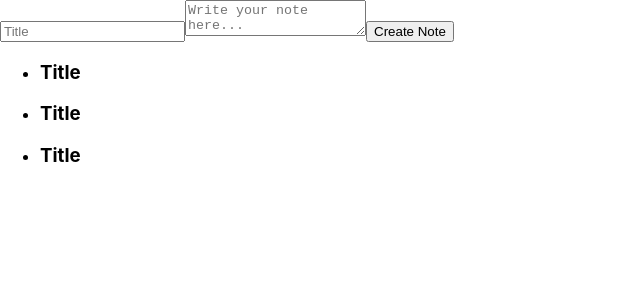
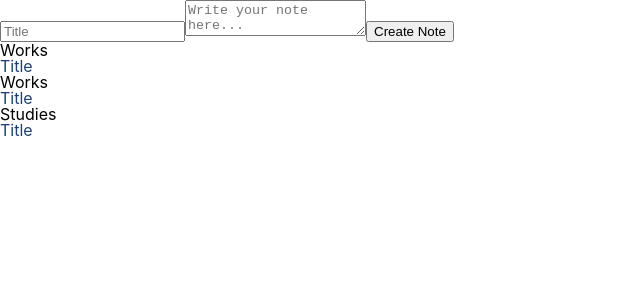
Before and after one commit to Isaachintosh/rnotes, a React (Create React App) app in the folder rnotes/: page / in a window 1280 px wide. Shown: the top 300 px of the page, without its empty margins (0-640 px from the left). Built offline with nearby package versions, Linux system fonts and the light colour scheme.

Commit message:
the notes has been update

```diff
--- a/rnotes/src/components/cardNote.jsx
+++ b/rnotes/src/components/cardNote/cardNote.jsx
@@ -1,9 +1,10 @@
 import React, { Component } from 'react';
+import './style.css'
 
 class CardNote extends Component {
     render() {
         return (
-            <section>
+            <section className="card-note">
                 <header>
                     <h3>Title</h3>
                 </header>
--- /dev/null
+++ b/rnotes/src/components/cardNote/style.css
@@ -0,0 +1,3 @@
+.card-note {
+    color: rgb(27, 65, 122)
+}
--- a/rnotes/src/components/listOfNotes.jsx
+++ b/rnotes/src/components/listOfNotes.jsx
@@ -1,19 +1,18 @@
 import React, { Component } from "react";
-import CardNote from "./cardNote";
+import CardNote from "./cardNote/cardNote";
 
 class ListOfNotes extends Component {
     render(){
         return (
             <ul>
-                <li>
-                    <CardNote/>
-                </li>
-                <li>
-                    <CardNote/>
-                </li>
-                <li>
-                    <CardNote/>
-                </li>
+                {Array.of("Works", "Works", "Studies").map((categories, index) => {
+                    return (
+                        <li key={index}>
+                            <h3>{categories}</h3>
+                            <CardNote/>
+                        </li>
+                    );
+                })}
             </ul>
         );
     }
--- /dev/null
+++ b/rnotes/src/components/resetDefaultStyles/reset.css
@@ -0,0 +1,48 @@
+/* http://meyerweb.com/eric/tools/css/reset/
+    v2.0 | 20110126
+    License: none (public domain)
+*/
+
+html, body, div, span, applet, object, iframe,
+h1, h2, h3, h4, h5, h6, p, blockquote, pre,
+a, abbr, acronym, address, big, cite, code,
+del, dfn, em, img, ins, kbd, q, s, samp,
+small, strike, strong, sub, sup, tt, var,
+b, u, i, center,
+dl, dt, dd, ol, ul, li,
+fieldset, form, label, legend,
+table, caption, tbody, tfoot, thead, tr, th, td,
+article, aside, canvas, details, embed,
+figure, figcaption, footer, header, hgroup,
+menu, nav, output, ruby, section, summary,
+time, mark, audio, video {
+	margin: 0;
+	padding: 0;
+	border: 0;
+	font-size: 100%;
+	font: inherit;
+	vertical-align: baseline;
+}
+/* HTML5 display-role reset for older browsers */
+article, aside, details, figcaption, figure,
+footer, header, hgroup, menu, nav, section {
+	display: block;
+}
+body {
+	line-height: 1;
+}
+ol, ul {
+	list-style: none;
+}
+blockquote, q {
+	quotes: none;
+}
+blockquote:before, blockquote:after,
+q:before, q:after {
+	content: '';
+	content: none;
+}
+table {
+	border-collapse: collapse;
+	border-spacing: 0;
+}
--- a/rnotes/src/index.js
+++ b/rnotes/src/index.js
@@ -1,5 +1,6 @@
 import React from 'react';
 import ReactDOM from 'react-dom';
+import './components/resetDefaultStyles/reset.css'
 import './index.css';
 import App from './App';
 
```
